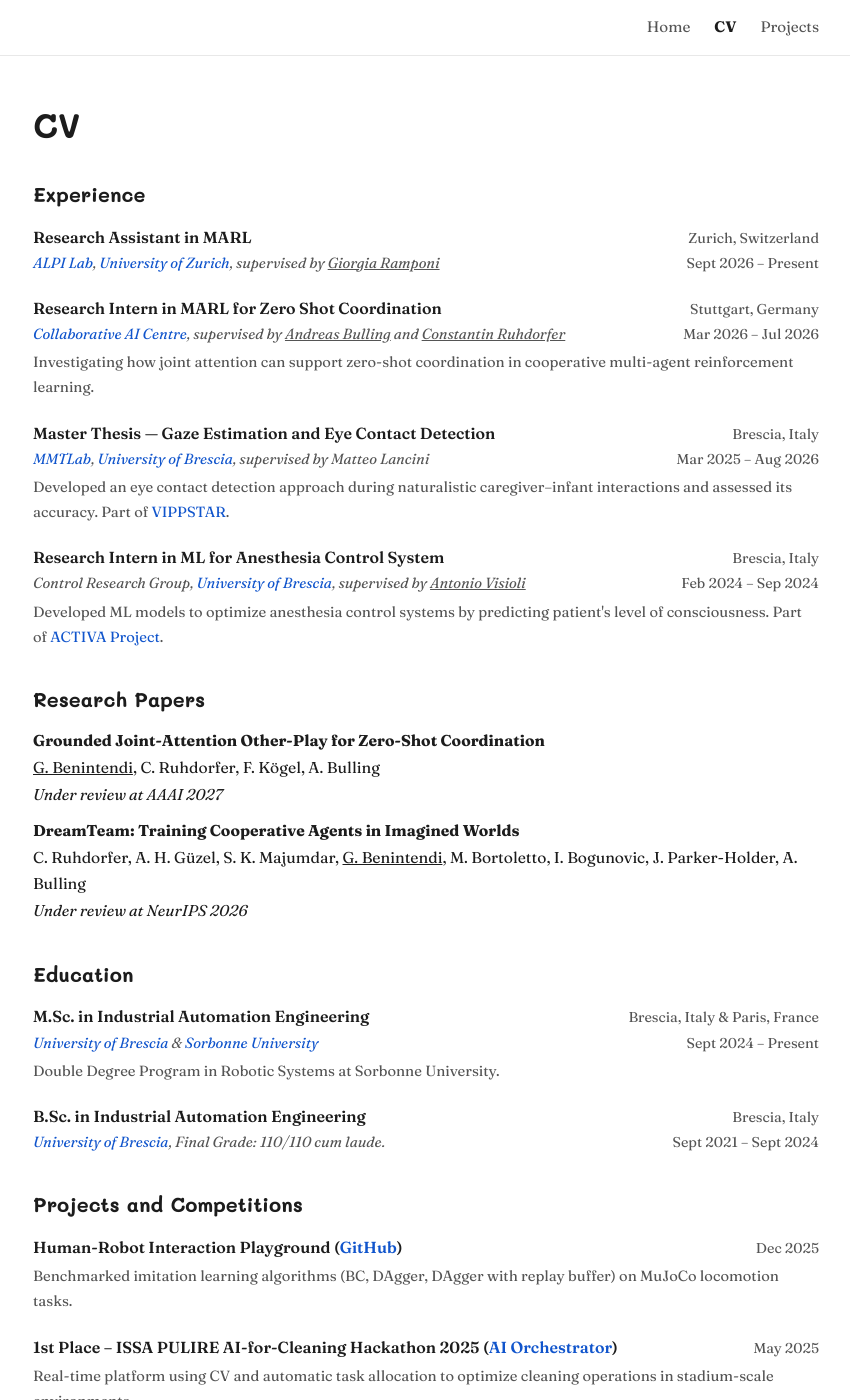
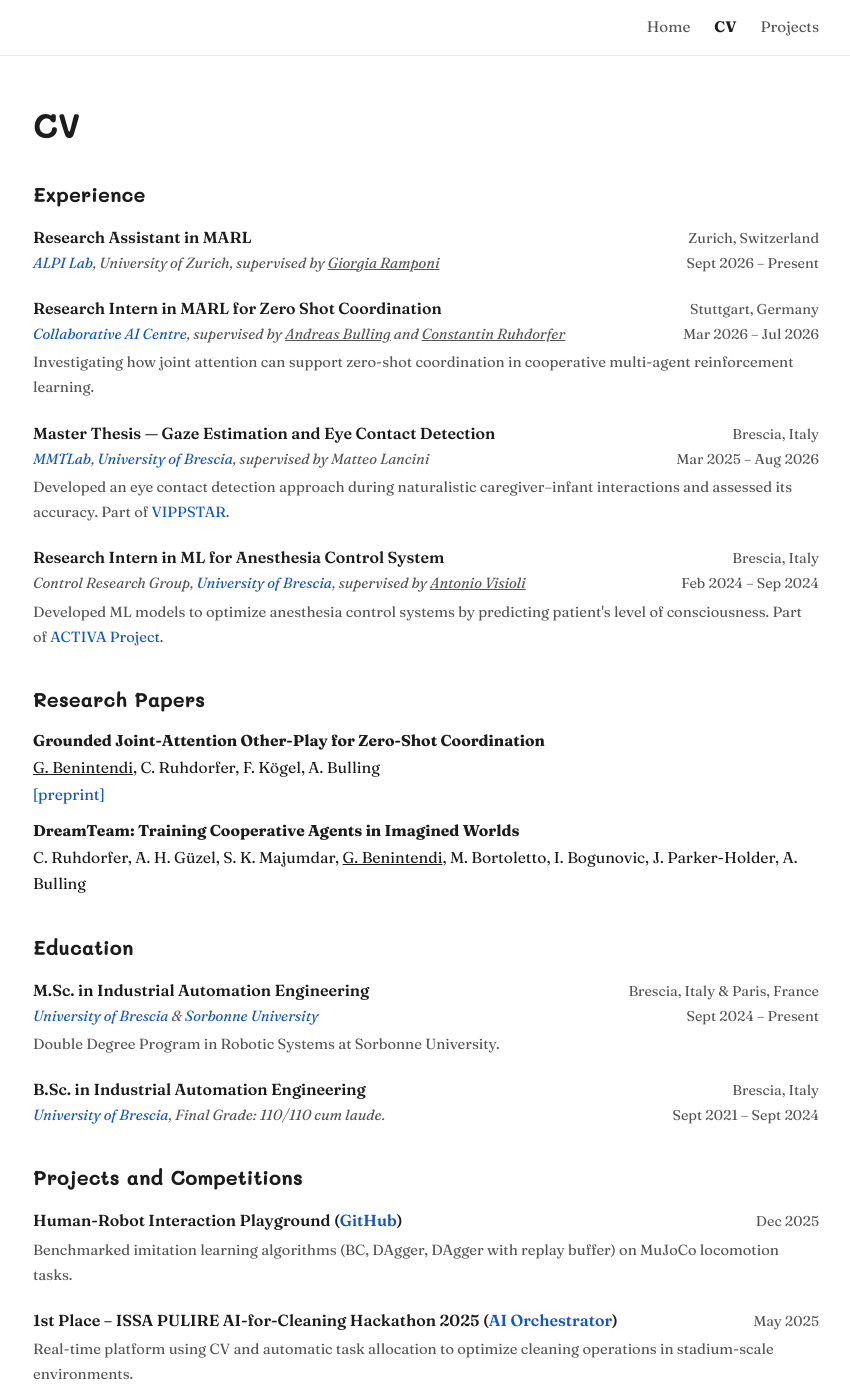
Before and after one commit to giuliabenintendi/giuliabenintendi.github.io, a Jekyll site: the page built from cv.html, in a window 1280 px wide and 1400 px high. Shown: the whole window, without its empty margins (214-1064 px from the left). Built offline with Jekyll 4.4.1, drawn with Linux system fonts in a browser that asks for light colours.

Commit message:
link MATE arXiv preprint, drop under-review venues, trim UZH links

```diff
--- a/cv.html
+++ b/cv.html
@@ -16,7 +16,7 @@ permalink: /cv/
       <span class="entry-date">Zurich, Switzerland</span>
     </div>
     <div class="entry-subrow">
-      <span class="entry-sub"><a href="https://www.ifi.uzh.ch/en/alpi.html" target="_blank">ALPI Lab</a>, <a href="https://www.uzh.ch" target="_blank">University of Zurich</a>, supervised by <a href="https://gioramponi.github.io/" target="_blank" class="person-link">Giorgia Ramponi</a></span>
+      <span class="entry-sub"><a href="https://www.ifi.uzh.ch/en/alpi.html" target="_blank">ALPI Lab</a>, University of Zurich, supervised by <a href="https://gioramponi.github.io/" target="_blank" class="person-link">Giorgia Ramponi</a></span>
       <span class="entry-date">Sept 2026 – Present</span>
     </div>
   </div>
@@ -70,10 +70,9 @@ permalink: /cv/
 <h2>Research Papers</h2>
 <p class="paper"><strong>Grounded Joint-Attention Other-Play for Zero-Shot Coordination</strong><br>
 <u>G. Benintendi</u>, C. Ruhdorfer, F. K&ouml;gel, A. Bulling<br>
-<em>Under review at AAAI 2027</em></p>
+<a href="https://arxiv.org/pdf/2610.06025" target="_blank">[preprint]</a></p>
 <p class="paper"><strong>DreamTeam: Training Cooperative Agents in Imagined Worlds</strong><br>
-C. Ruhdorfer, A. H. G&uuml;zel, S. K. Majumdar, <u>G. Benintendi</u>, M. Bortoletto, I. Bogunovic, J. Parker-Holder, A. Bulling<br>
-<em>Under review at NeurIPS 2026</em></p>
+C. Ruhdorfer, A. H. G&uuml;zel, S. K. Majumdar, <u>G. Benintendi</u>, M. Bortoletto, I. Bogunovic, J. Parker-Holder, A. Bulling</p>
 </div>
 
 <div class="about-section">
--- a/index.html
+++ b/index.html
@@ -32,7 +32,7 @@ title: Giulia Benintendi
 <h2 class="section-title">News</h2>
 <ul class="news-list">
   <li class="news-item">
-    <span class="news-date">Sep 2026.</span> Joined the <a href="https://www.ifi.uzh.ch/en/alpi.html" target="_blank">ALPI Lab</a> at <a href="https://www.uzh.ch" target="_blank">University of Zurich</a> as a research assistant, supervised by <a href="https://gioramponi.github.io/" target="_blank" class="person-link">Giorgia Ramponi</a>, to work on multi-agent reinforcement learning.
+    <span class="news-date">Sep 2026.</span> Joined the <a href="https://www.ifi.uzh.ch/en/alpi.html" target="_blank">ALPI Lab</a> at University of Zurich as a research assistant, supervised by <a href="https://gioramponi.github.io/" target="_blank" class="person-link">Giorgia Ramponi</a>.
   </li>
   <li class="news-item">
     <span class="news-date">Apr 2026.</span> Joined <a href="https://www.eurotech-federation.com/" target="_blank">EuroTech Federation</a>, a pan-European community of emerging deeptech talents and builders.
```
